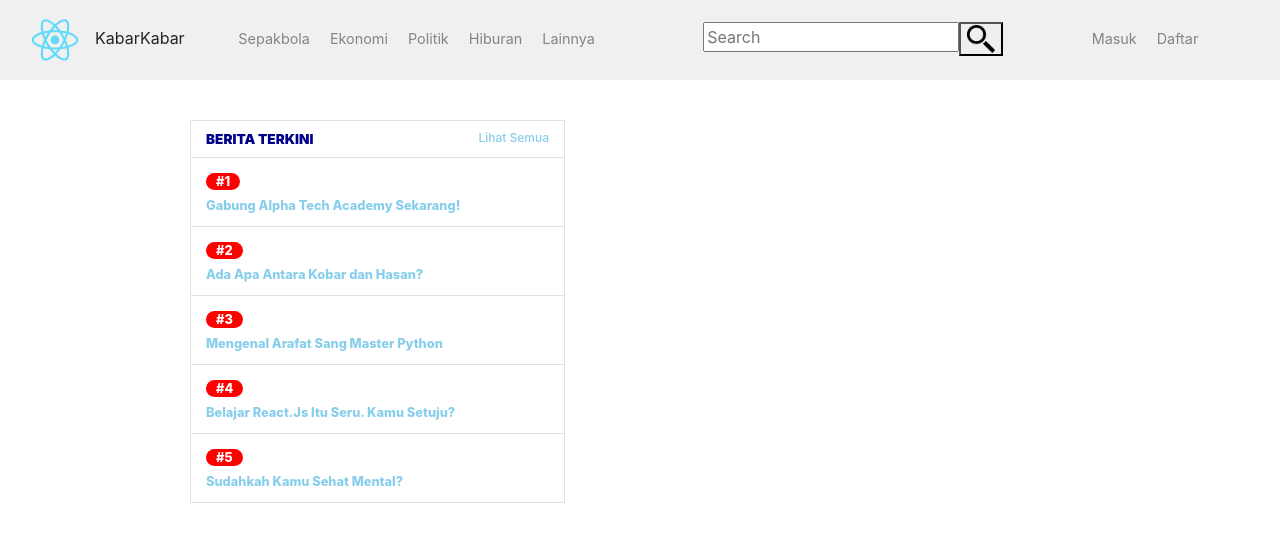
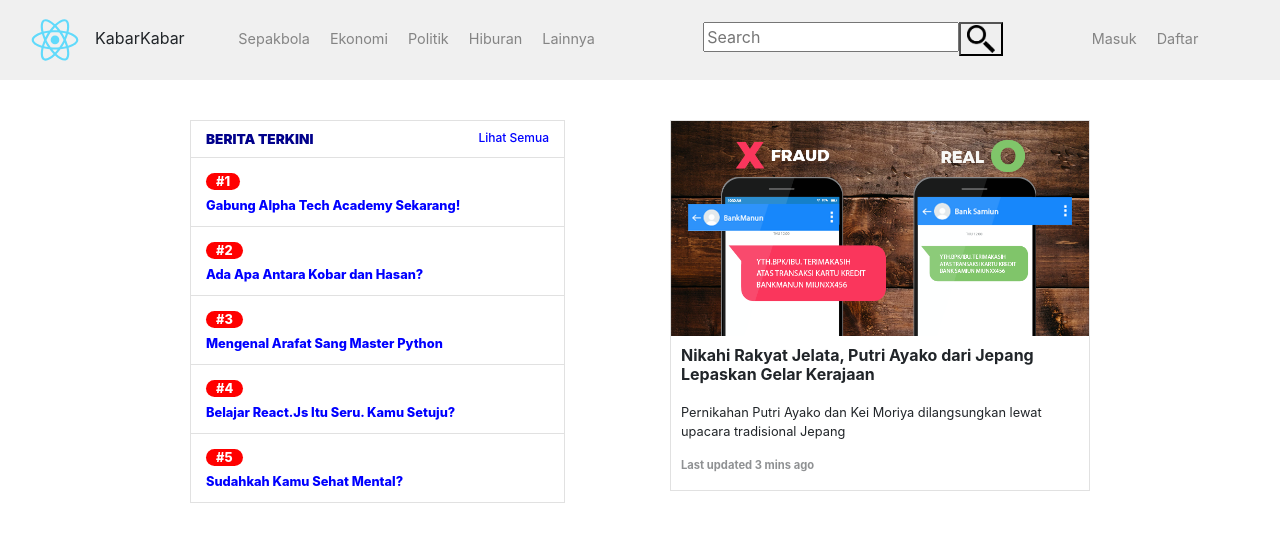
Before and after one commit to garryarielcussoy/challenge_react, a React (Create React App) app in the folder blogs_listing/: page / in a window 1280 px wide. Shown: the top 542 px of the page. Built offline with nearby package versions, Linux system fonts and the light colour scheme.

Commit message:
Konten Utama done

```diff
--- a/blogs_listing/src/components/BeritaTerkini.js
+++ b/blogs_listing/src/components/BeritaTerkini.js
@@ -23,14 +23,15 @@ export class BeritaTerkini extends React.Component {
                             <span>Lihat Semua</span>
                         </div>
                     </div>
-                    <div className='row list-berita-terkini'>
                         {judulBeritaTerkini.map((element, i) =>
-                            <div className='col-12 elemen-list-berita-terkini'>
-                                <div><span className='tag-number'>#{i+1}</span></div>
-                                <div><span className='judul-berita-terkini'>{element}</span></div>
+                            <div className='row list-berita-terkini'>
+                                <div className='col-10 elemen-list-berita-terkini'>
+                                    <div><span className='tag-number'>#{i+1}</span></div>
+                                    <div><span className='judul-berita-terkini'>{element}</span></div>
+                                </div>
+                                <div className='col-2 elemen-list-berita-terkini-kosong'></div>
                             </div>
                         )}
-                    </div>
                 </div>
             </div>
         )
--- /dev/null
+++ b/blogs_listing/src/components/KontenUtama.js
@@ -0,0 +1,16 @@
+import React from 'react'
+import '../styles/bootstrap.min.css'
+import smsImage from '../img/sms.png'
+
+export class KontenUtama extends React.Component {
+    render(){
+        return (
+            <div className='konten-utama'>
+                <img className='content-image' src={smsImage} alt=''/>
+                <h3 className='judul-konten-utama'>Nikahi Rakyat Jelata, Putri Ayako dari Jepang Lepaskan Gelar Kerajaan</h3>
+                <p className='isi-konten-utama'> Pernikahan Putri Ayako dan Kei Moriya dilangsungkan lewat upacara tradisional Jepang</p>
+                <p className='last-update'>Last updated 3 mins ago</p>
+            </div>
+        )
+    }
+}
--- a/blogs_listing/src/pages/MainPage.js
+++ b/blogs_listing/src/pages/MainPage.js
@@ -2,6 +2,7 @@ import React from 'react'
 import '../styles/bootstrap.min.css'
 import {Header} from '../components/Header'
 import {BeritaTerkini} from '../components/BeritaTerkini'
+import { KontenUtama } from '../components/KontenUtama'
 
 export class MainPage extends React.Component {
     render() {
@@ -21,6 +22,16 @@ export class MainPage extends React.Component {
                                 </div>
                             </div>
                         </div>
+                        <div className='col-6'>
+                            <div className='container-fluid'>
+                                <div className='row'>
+                                    <div className='col-10'>
+                                        <KontenUtama />
+                                    </div>
+                                    <div className='col-2'></div>
+                                </div>
+                            </div>
+                        </div>
                     </div>
                 </div>
             </div>
--- a/blogs_listing/src/styles/main.css
+++ b/blogs_listing/src/styles/main.css
@@ -50,15 +50,19 @@ header{
 .lihat-semua{
     text-align: right;
     font-weight: 500;
-    color: skyblue;
+    color: blue;
     font-size: 0.75em;
 }
 
 .elemen-list-berita-terkini{
     border-top: solid rgba(105, 105, 105, 0.2) 0.5px;
     padding: 10px 15px;
-    color: skyblue;
+    color: blue;
     font-weight: 800;
+}
+
+.elemen-list-berita-terkini-kosong{
+    border-top: solid rgba(105, 105, 105, 0.2) 0.5px;
 }
 
 .tag-number{
@@ -72,3 +76,32 @@ header{
 .judul-berita-terkini{
     font-size: 0.8em;
 }
+
+/* ----- KONTEN UTAMA ----- */
+.konten-utama{
+    margin-top: 40px;
+    border: solid rgba(105, 105, 105, 0.2) 0.5px;
+}
+
+.content-image{
+    width: 100%;
+}
+
+.judul-konten-utama{
+    font-size: 1em;
+    font-weight: 750;
+    padding: 10px 10px;
+}
+
+.isi-konten-utama{
+    font-size: 0.8em;
+    font-weight: 400;
+    padding: 0 10px;
+}
+
+.last-update{
+    font-size: 0.7em;
+    font-weight: 700;
+    opacity: 0.5;
+    padding: 0 10px;
+}
```
Also changed, not shown: blogs_listing/src/img/sms.png (added).
